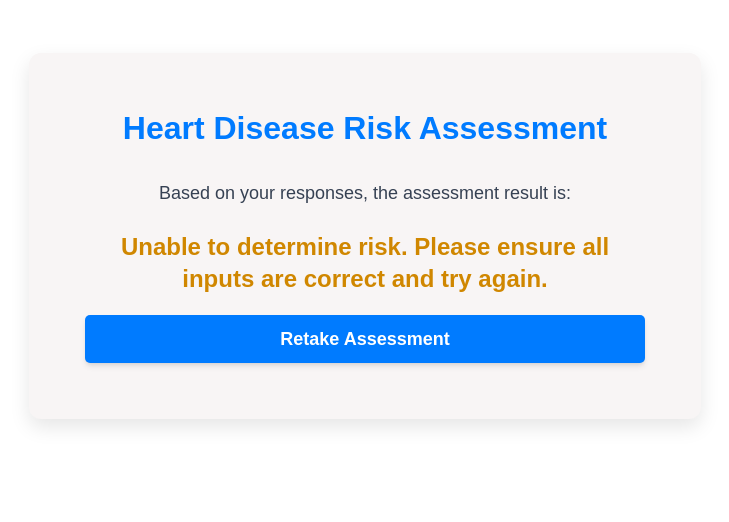
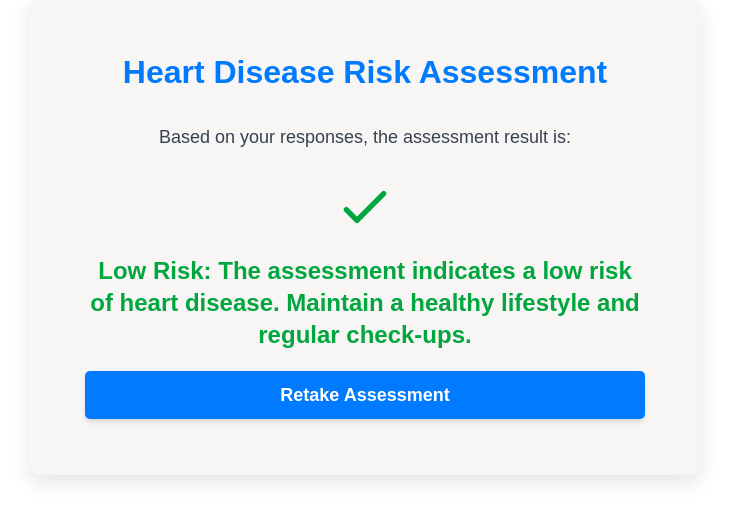
Before and after one commit to Andrefce/Heart-Risk-ML, a React (Vite) app in the folder Frontend/: page /result in a window 1280 px wide. Shown: the part 152-674 px from the top of the page, without its empty margins (275-1004 px from the left). Built offline with nearby package versions, Linux system fonts and the light colour scheme.

Commit message:
Update Result.tsx

```diff
--- a/Frontend/src/components/Result.tsx
+++ b/Frontend/src/components/Result.tsx
@@ -47,7 +47,7 @@ const ResultPage: React.FC = () => {
   const { prediction } = (location.state as LocationState) || { prediction: [] };
 
   // Extract the first element from the prediction array
-  const predictionValue = prediction[0];
+  const predictionValue = 0;
 
   return (
     <div className="min-h-screen flex items-center justify-center p-6">
```
